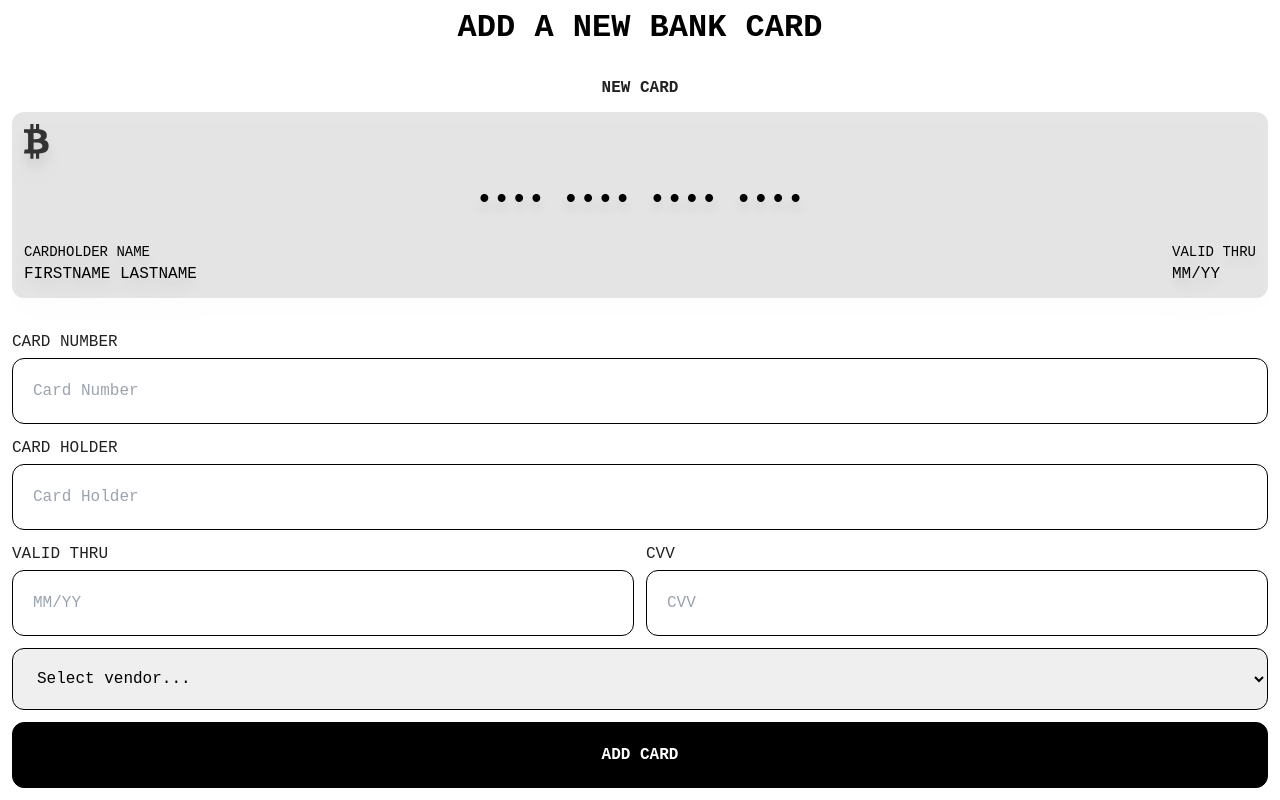
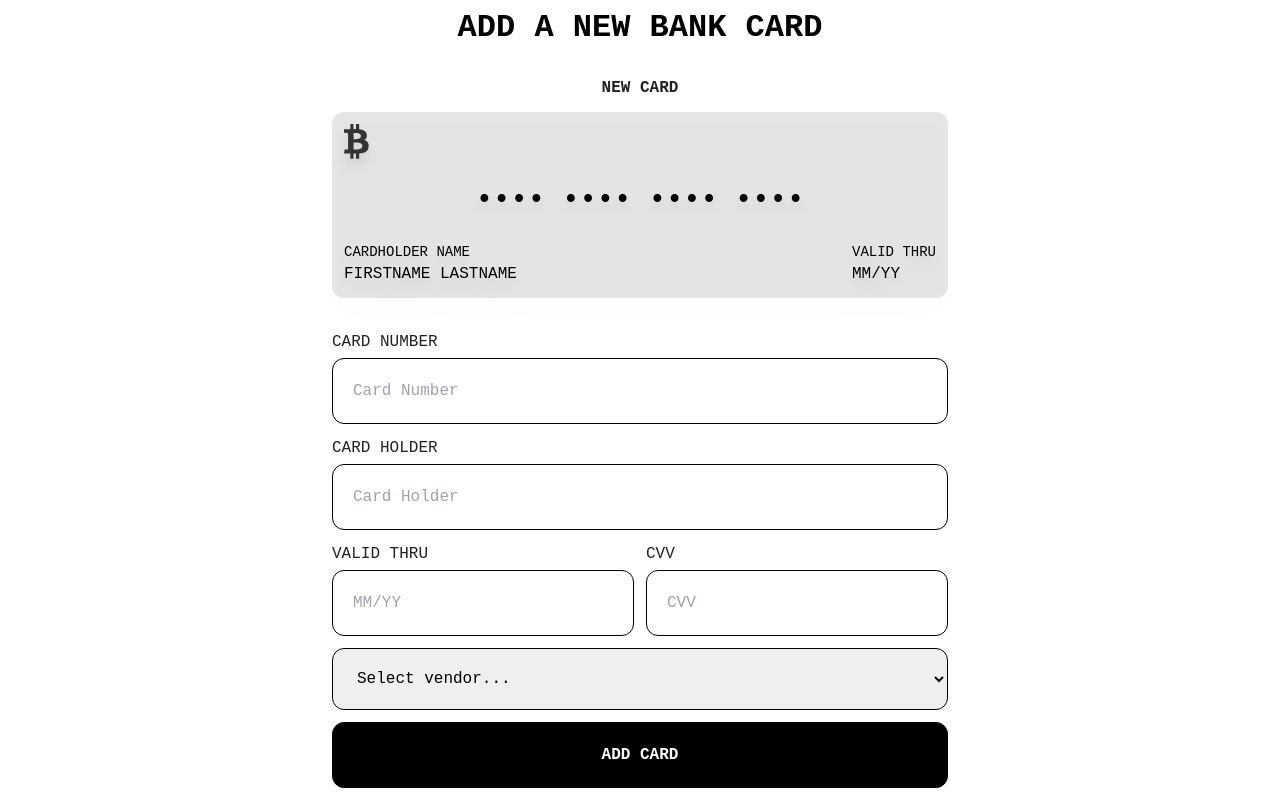
Before and after one commit to yanniro2/E-Wallet, a React (Vite) app: page /addcard in a window 1280 px wide. Built offline with nearby package versions, Linux system fonts and the light colour scheme; a web font is replaced by a local one.

Commit message:
finalished version

```diff
--- a/src/Components/Card.jsx
+++ b/src/Components/Card.jsx
@@ -38,7 +38,7 @@ const Card = ({ cardData, onClick, active }) => {
   return (
     <div className="w-full h-max flex items-center flex-col gap-3">
       {/* <h1>{cardClass}</h1> */}
-      <p className="uppercase font-semibold text-gray">Active card</p>
+      {/* <p className="uppercase font-semibold text-gray">Active card</p> */}
       <div className={cardClass} onClick={onClick}>
         <div className="w-full justify-between flex items-center">
           <img
--- a/src/Components/CardStack.jsx
+++ b/src/Components/CardStack.jsx
@@ -1,6 +1,8 @@
-import React, { useState } from 'react';
-import { useSelector } from 'react-redux';
-import Card from './Card';
+/* eslint-disable no-unused-vars */
+/* eslint-disable react/prop-types */
+import React, { useState } from "react";
+import { useSelector } from "react-redux";
+import Card from "./Card";
 // import './card-styles.css'; // Import styles
 
 const CardStack = ({ cards }) => {
@@ -11,9 +13,9 @@ const CardStack = ({ cards }) => {
   };
 
   return (
-    <div className="card-stack">
+    <div className="w-full h-full flex flex-col justify-around">
       {cards.map((cardData) => (
-        <div className="card-wrapper" key={cardData.id}>
+        <div key={cardData.id}>
           <Card
             cardData={cardData}
             isActive={cardData.id === activeCardId} // Pass isActive prop based on active card ID
--- a/src/index.css
+++ b/src/index.css
@@ -6,7 +6,7 @@
 
 /* SECTIONS */
 .section {
-    @apply w-screen h-screen flex flex-col items-center p-3 justify-between gap-3;
+    @apply w-screen h-screen flex flex-col items-center p-3 justify-between gap-3 lg:w-1/2  mx-auto;
 }
 
 
@@ -53,7 +53,7 @@
 }
 
 .card {
-    @apply w-full h-max flex p-3 drop-shadow-xl rounded-xl flex-col gap-3 text-white;
+    @apply w-full h-max flex p-3 drop-shadow-xl rounded-xl flex-col gap-3 text-white ;
 }
 
 .color-ninja-banknot-action{
```
